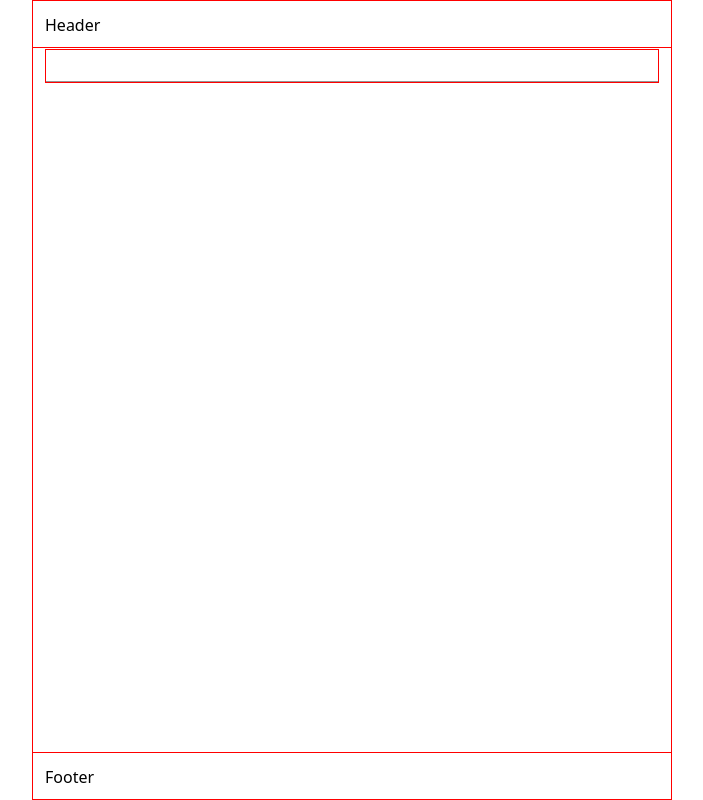
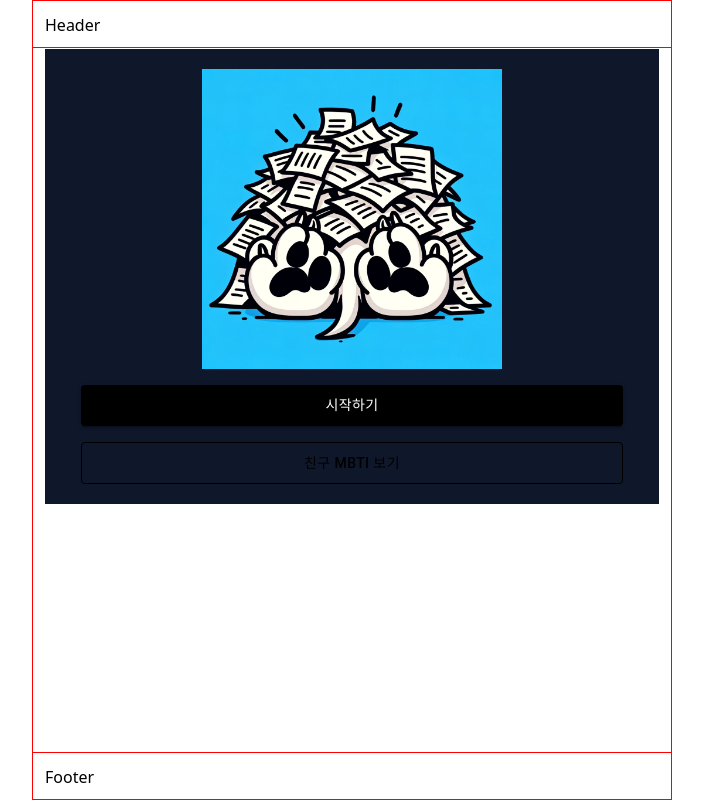
Before and after one commit to dive-doc/occ-fe-001-addiction, a Next.js app: page /intro in a window 1280 px wide. Shown: the whole page, without its empty margins (288-991 px from the left). Built offline with nearby package versions, Linux system fonts and the light colour scheme.

Commit message:
feature: intro page layout

```diff
--- a/src/app/intro/page.tsx
+++ b/src/app/intro/page.tsx
@@ -1,10 +1,35 @@
-import { Input, Stack } from '@mui/material'
-import React from 'react'
+import React from 'react';
+import { Button, Stack } from '@mui/material';
+import IntroImage from '../../assets/images/divDoc.jpeg';
+import Image from 'next/image';
 
 const Intro = () => (
-  <Stack className="w-full row">
-    <Input className="bg-white" style={{ border: '1px solid red' }} />
+  <Stack className="w-full h-full row gap-4 p-5 bg-slate-900">
+    <div className="h-3/5 flex justify-center">
+      <Image src={IntroImage} alt="intro" width={300} height={300} />
+    </div>
+    <Button
+      variant="contained"
+      style={{
+        backgroundColor: 'black',
+        padding: '0.5rem',
+        margin: '0 1rem',
+      }}
+    >
+      시작하기
+    </Button>
+    <Button
+      variant="outlined"
+      style={{
+        color: 'black',
+        borderColor: 'black',
+        padding: '0.5rem',
+        margin: '0 1rem',
+      }}
+    >
+      친구 MBTI 보기
+    </Button>
   </Stack>
-)
+);
 
-export default Intro
+export default Intro;
```
Also changed, not shown: src/app/layout.tsx (+9 -9 lines), src/assets/images/divDoc.jpeg (added), src/assets/images/intro.svg (added).
